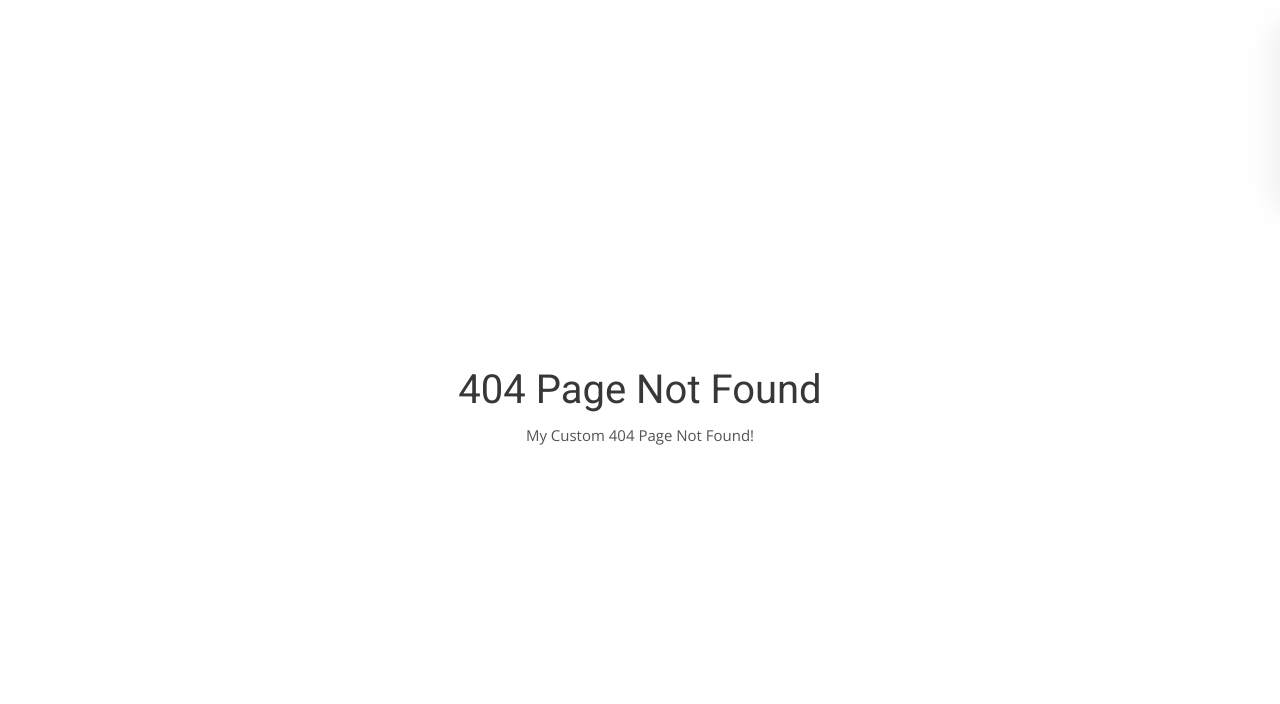
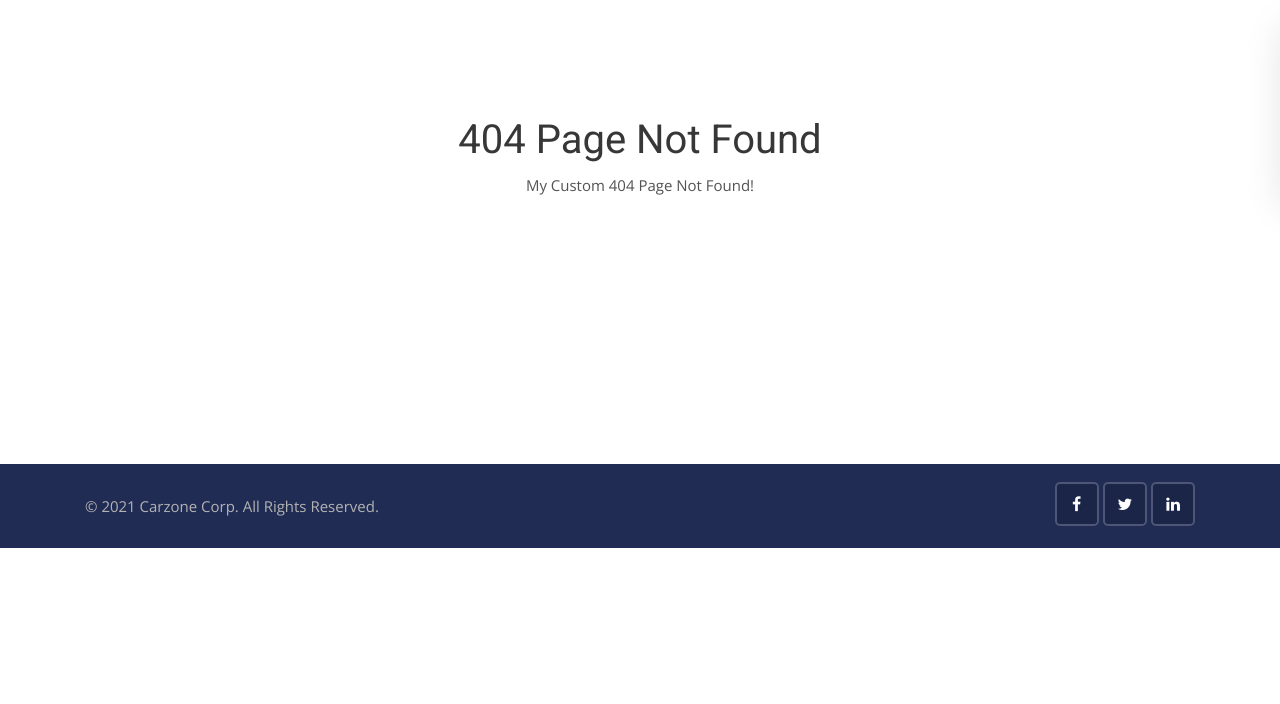
Before and after one commit to benidevo/carzone-website, a Django app: template pages/templates/pages/404.html in a window 1280 px wide. Shown: the part 134-838 px from the top of the page. After the commit the page ends 682 px from the top, so only its background shows below. Run offline with Django 3.2, Linux system fonts and the light colour scheme; the template is opened without the code that fills it, so the values that code supplies are empty; some libraries are stand-ins or nearby versions.

Commit message:
update 404 page

```diff
--- a/pages/templates/pages/404.html
+++ b/pages/templates/pages/404.html
@@ -3,7 +3,7 @@
 
 {% block content %}
 {% load static %}
-<div style="display: flex; flex-direction: column; justify-content: center; align-items: center; margin-top: 500px !important; margin-bottom: 500px !important">
+<div style="display: flex; flex-direction: column; justify-content: center; align-items: center; margin-top: 250px !important; margin-bottom: 250px !important">
   <h1>404 Page Not Found</h1>
   <p>My Custom 404 Page Not Found!</p>
 </div>
```
